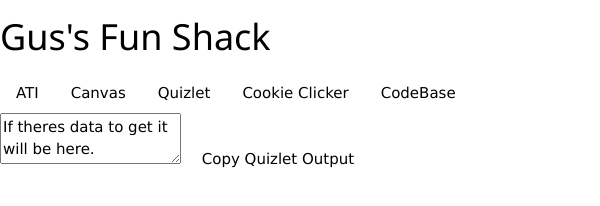
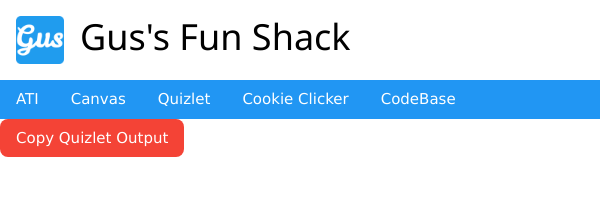
Before and after one commit to piebot3000/JollyUsefulProjects, a browser extension: page popup/popup.html in a window 400 px wide. Shown: the top 206 px of the page, 600 px wide, since content can reach past the window. Drawn offline with nearby package versions, Linux system fonts and the light colour scheme.

Commit message:
change the layout of the popup and add some pretty css stuff

```diff
--- a/popup/popup.html
+++ b/popup/popup.html
@@ -13,28 +13,32 @@
 
   <style>
     html {
-      width: 1000px;
+      width: 750px;
       /* max: 1000px */
-      height: 750px;
+      height: 600px;
       /* max: 750px */
     }
   </style>
 </head>
 
 <body>
-  <h1>Gus's Fun Shack</h1>
-  <div class="w3-bar">
-    <a href="https://learning.auto.edu" class="w3-bar-item w3-button" target="_blank">ATI</a>
-    <a href="https://ati.instructure.com/courses/3978/modules" class="w3-bar-item w3-button" target="_blank">Canvas</a>
-    <a href="https://quizlet.com/courses/10250207-steering-and-alignment/schools/3106013-advanced-technology-institute/?funnelUUID=6340cd31-d5ac-4a76-aabe-82575552ecfa"
-      class="w3-bar-item w3-button" target="_blank">Quizlet</a>
-    <a href="https://orteil.dashnet.org/cookieclicker/" class="w3-bar-item w3-button" target="_blank">Cookie Clicker</a>
-    <a href="https://replit.com/@SageWynn/JollyUsefulProjects" class="w3-bar-item w3-button"
+  <img class="w3-margin w3-left" src="/icons/favicon.ico">
+  <h1 style="display:inline-flex">Gus's Fun Shack</h1>
+
+  <div class="w3-bar w3-blue">
+    <a class="w3-bar-item w3-hover-light-blue w3-button" href="https://learning.auto.edu" target="_blank">ATI</a>
+    <a class="w3-bar-item w3-hover-light-blue w3-button" href="https://ati.instructure.com/courses/3978/modules"
+      target="_blank">Canvas</a>
+    <a class="w3-bar-item w3-hover-light-blue w3-button"
+      href="https://quizlet.com/courses/10250207-steering-and-alignment/schools/3106013-advanced-technology-institute/?funnelUUID=6340cd31-d5ac-4a76-aabe-82575552ecfa"
+      target="_blank">Quizlet</a>
+    <a class="w3-bar-item w3-hover-light-blue w3-button" href="https://orteil.dashnet.org/cookieclicker/"
+      target="_blank">Cookie Clicker</a>
+    <a class="w3-bar-item w3-hover-light-blue w3-button" href="https://replit.com/@SageWynn/JollyUsefulProjects"
       target="_blank">CodeBase</a>
   </div>
 
-  <textarea id="quizletBox" type="text">If theres data to get it will be here.</textarea>
-  <button id="quizletcopy" class="w3-button w3-round-large">Copy Quizlet Output</button>
+  <button class="w3-button w3-round-large w3-red w3-hover-light-blue" title="If theres data to get it will show here." id="quizletcopy">Copy Quizlet Output</button>
 </body>
 
 </html>
--- a/popup/popup_script.js
+++ b/popup/popup_script.js
@@ -11,7 +11,11 @@ function onload() {
 
     //get the data and update the textarea to the result or a default text
     chrome.storage.session.get(keyString).then((result) => {
-      document.querySelector("#quizletBox").value = result[keyString] || "If theres data to get it will be here.";
+      document.querySelector("#quizletcopy").title = result[keyString] || "If theres data to get it will be here.";
+      if(result[keyString]) {
+        document.querySelector("#quizletcopy").classList.remove('w3-red')
+        document.querySelector("#quizletcopy").classList.add("w3-green")
+      }
     });
   })
 }
@@ -21,7 +25,9 @@ chrome.runtime.onMessage.addListener((message, sender) => {
   //if this is our message
   if (message.type === "quizletString") {
     //update the textarea immediatly
-    document.querySelector("#quizletBox").value = message.quizletString;
+    document.querySelector("#quizletcopy").title = message.quizletString;
+    document.querySelector("#quizletcopy").classList.remove('w3-red')
+    document.querySelector("#quizletcopy").classList.add("w3-green")
   }
 });
 
```
Also changed, not shown: index.html (added, +28 -0 lines).
